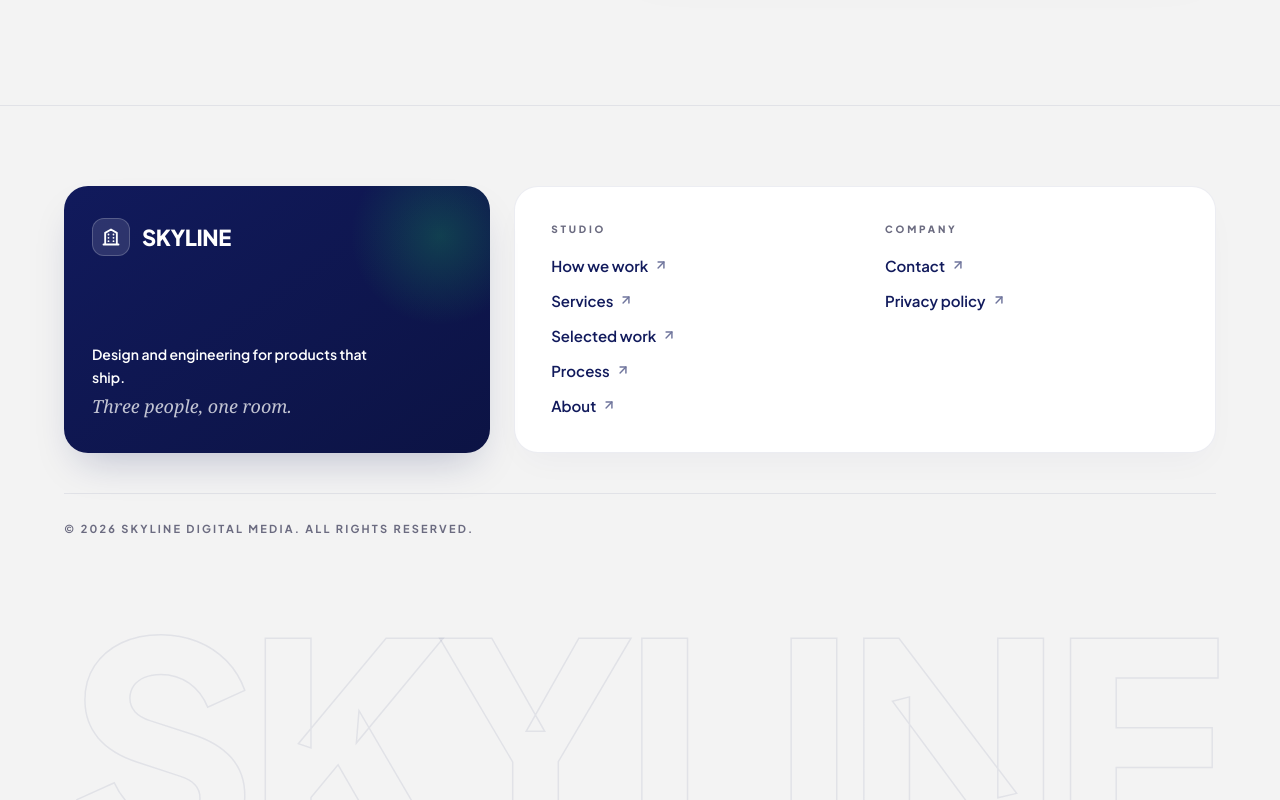
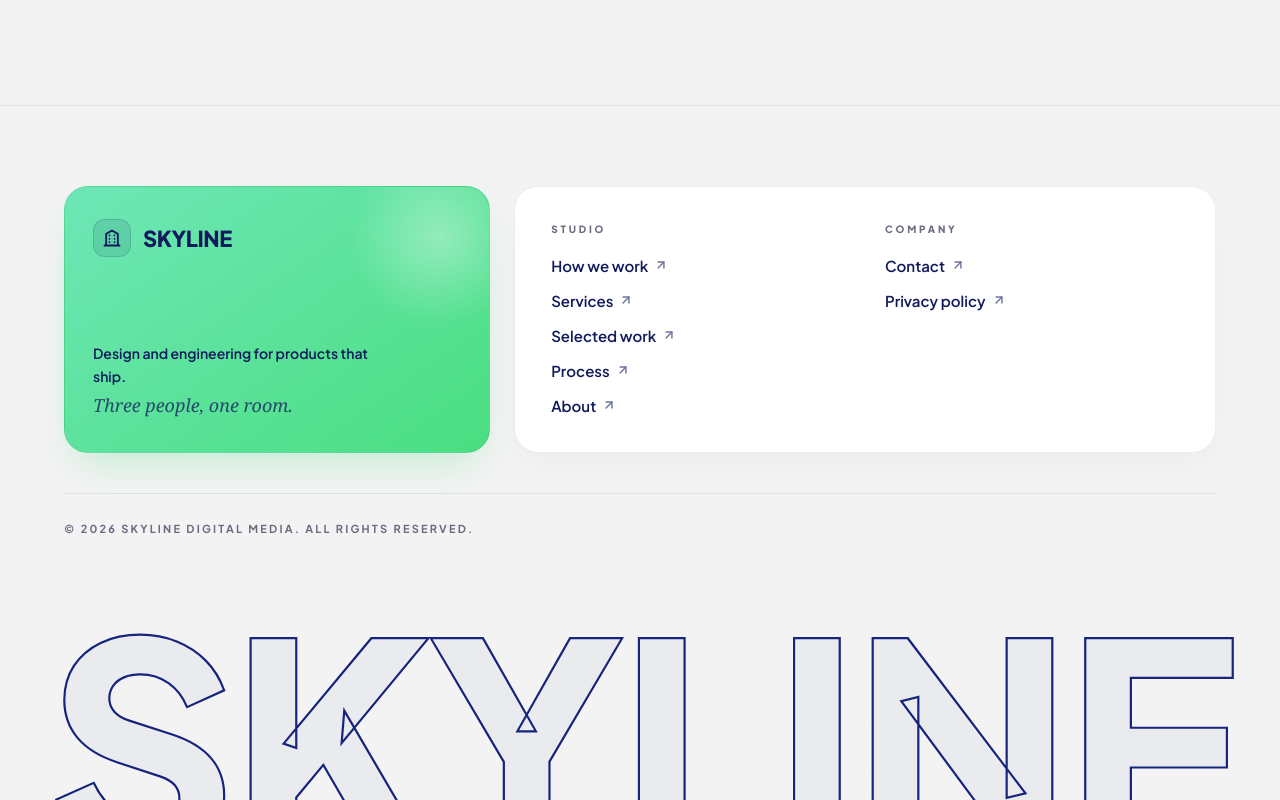
Before and after one commit to akash-zeroDev/skyline-landingPage, a React (Vite) app: page / in a window 1280 px wide. Shown: the part 5303-6103 px from the top of the page. Built offline with nearby package versions, Linux system fonts and the light colour scheme.

Commit message:
style: update footer brand card to mint accent and make skyline wordmark visible blue

```diff
--- a/src/components/footer/Footer.css
+++ b/src/components/footer/Footer.css
@@ -41,10 +41,12 @@
   justify-content: space-between;
   overflow: hidden;
   border-radius: 24px;
-  background: linear-gradient(145deg, #111A5C 0%, #0C1344 100%);
+  background: #60D49A;
+  background: linear-gradient(145deg, #6EE7B7 0%, #4ADE80 100%);
   padding: 32px 28px;
-  color: #FFFFFF;
-  box-shadow: 0 20px 40px -15px rgba(17, 26, 92, 0.25);
+  color: #111A5C;
+  box-shadow: 0 20px 40px -15px rgba(74, 222, 128, 0.35);
+  border: 1px solid rgba(17, 26, 92, 0.06);
 }
 
 .footer-brand-card-glow {
@@ -54,7 +56,7 @@
   width: 180px;
   height: 180px;
   border-radius: 50%;
-  background: radial-gradient(circle, rgba(25, 185, 84, 0.25) 0%, transparent 70%);
+  background: radial-gradient(circle, rgba(255, 255, 255, 0.35) 0%, transparent 70%);
   pointer-events: none;
 }
 
@@ -70,13 +72,13 @@
   width: 38px;
   height: 38px;
   border-radius: 12px;
-  background: rgba(255, 255, 255, 0.12);
-  border: 1px solid rgba(255, 255, 255, 0.2);
+  background: rgba(17, 26, 92, 0.1);
+  border: 1px solid rgba(17, 26, 92, 0.15);
   display: flex;
   align-items: center;
   justify-content: center;
   flex-shrink: 0;
-  color: #FFFFFF;
+  color: #111A5C;
 }
 
 .footer-brand-title {
@@ -84,7 +86,7 @@
   font-weight: 800;
   letter-spacing: -0.02em;
   text-transform: uppercase;
-  color: #FFFFFF;
+  color: #111A5C;
 }
 
 .footer-brand-tagline {
@@ -93,7 +95,7 @@
   font-size: 14px;
   line-height: 1.6;
   font-weight: 600;
-  color: #FFFFFF;
+  color: #111A5C;
   position: relative;
   z-index: 1;
 }
@@ -104,7 +106,7 @@
   font-size: 18px;
   font-style: italic;
   font-weight: 400;
-  color: rgba(255, 255, 255, 0.75);
+  color: rgba(17, 26, 92, 0.75);
   margin-top: 4px;
 }
 
@@ -234,10 +236,10 @@
   font-size: clamp(6rem, 23vw, 24rem);
   line-height: 0.75;
   font-weight: 900;
-  letter-spacing: -0.04em;
+  letter-spacing: -0.02em;
   text-transform: uppercase;
-  color: transparent;
-  -webkit-text-stroke: 1.5px rgba(17, 26, 92, 0.08);
+  color: rgba(21, 36, 130, 0.04);
+  -webkit-text-stroke: 2.2px #16247E;
   white-space: nowrap;
   margin: 0;
   font-family: 'Plus Jakarta Sans', system-ui, -apple-system, sans-serif;
```
